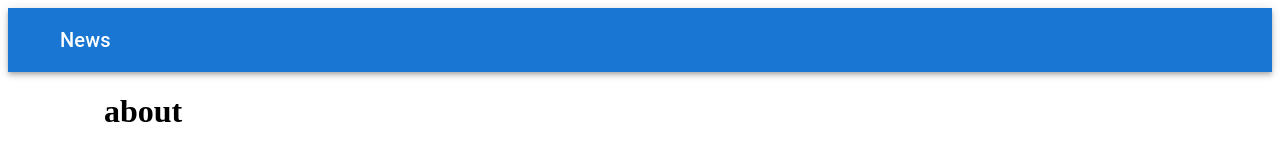
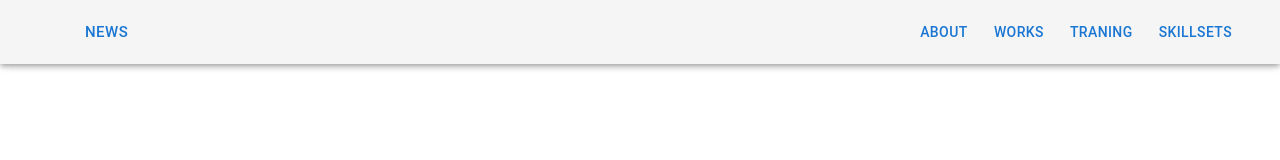
Before and after one commit to m-Murakami1313/portfolio, a React (Create React App) app: page / in a window 1280 px wide. Shown: the top 160 px of the page. Built offline with nearby package versions, Linux system fonts and the light colour scheme.

Commit message:
add Headerにボタンを追加

```diff
--- a/src/templates/Header/Header.module.scss
+++ b/src/templates/Header/Header.module.scss
@@ -0,0 +1,10 @@
+.toolBar{
+margin-left: 50px;
+  .buttonsContainer {
+    position: absolute;
+    right: 30px;
+    .button {
+      margin-right: 10px;
+    }
+}
+}
--- a/src/templates/Header/Header.tsx
+++ b/src/templates/Header/Header.tsx
@@ -5,23 +5,27 @@ import Typography from "@mui/material/Typography";
 import IconButton from "@mui/material/IconButton";
 
 import styles from "./Header.module.scss";
+import { Button } from "@mui/material";
 
 export const Header = () => {
   return (
     <div className={styles.root}>
-      <Box sx={{ flexGrow: 1 }}>
-        <AppBar position="static">
-          <Toolbar>
-            <IconButton
+      <Box sx={{ flexGrow: 1 }} className={styles.box}>
+        <AppBar position="fixed" className={styles.appbar} color="default">
+          <Toolbar className={styles.toolBar}>
+            {/* <IconButton
               size="large"
               edge="start"
-              color="inherit"
               aria-label="menu"
               sx={{ mr: 2 }}
-            ></IconButton>
-            <Typography variant="h6" component="div" sx={{ flexGrow: 1 }}>
-              News
-            </Typography>
+            ></IconButton> */}
+            <Button size="large">News</Button>
+            <div className={styles.buttonsContainer}>
+              <Button className={styles.button}>About</Button>
+              <Button className={styles.button}>Works</Button>
+              <Button className={styles.button}>Traning</Button>
+              <Button className={styles.button}>SkillSets</Button>
+            </div>
           </Toolbar>
         </AppBar>
       </Box>
```
